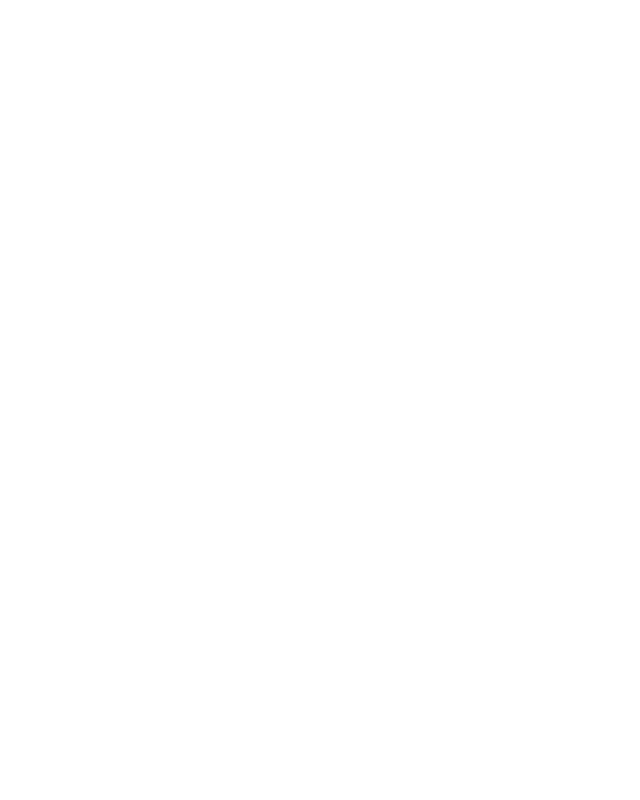
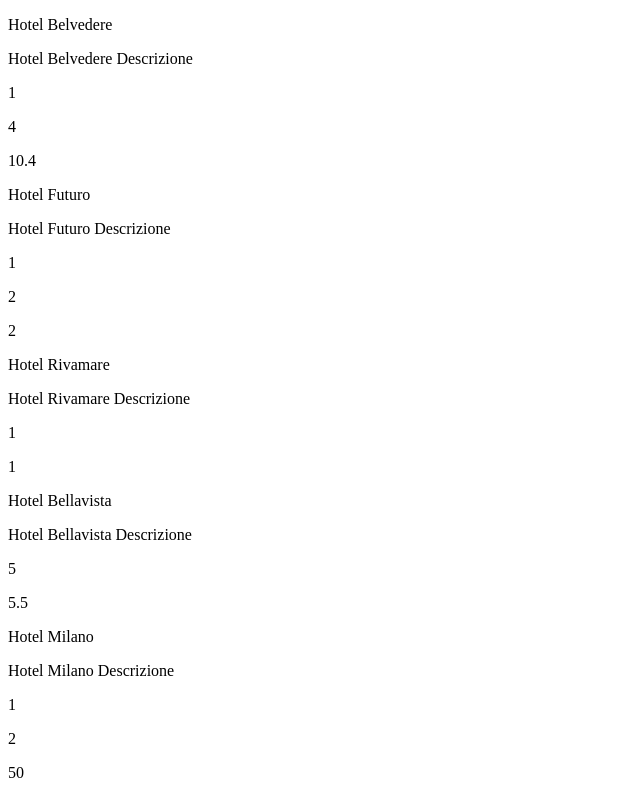
Before and after one commit to Nicowski25/php-hotel, a PHP site: page / in a window 1280 px wide. Before the commit the part shown is empty. Shown: the whole page, without its empty margins (0-640 px from the left). Run offline with PHP 8.4, Linux system fonts and the light colour scheme.

Commit message:
hotels displayed

```diff
--- a/index.php
+++ b/index.php
@@ -51,6 +51,12 @@
     <title>PHP Hotel</title>
 </head>
 <body>
-
+    <?php foreach($hotels as $hotel) :?>
+        <p><?= $hotel['name']?></p>
+        <p><?= $hotel['description']?></p>
+        <p><?= $hotel['parking']?></p>
+        <p><?= $hotel['vote']?></p>
+        <p><?= $hotel['distance_to_center']?></p>
+    <? endforeach ?>
 </body>
 </html>
```
